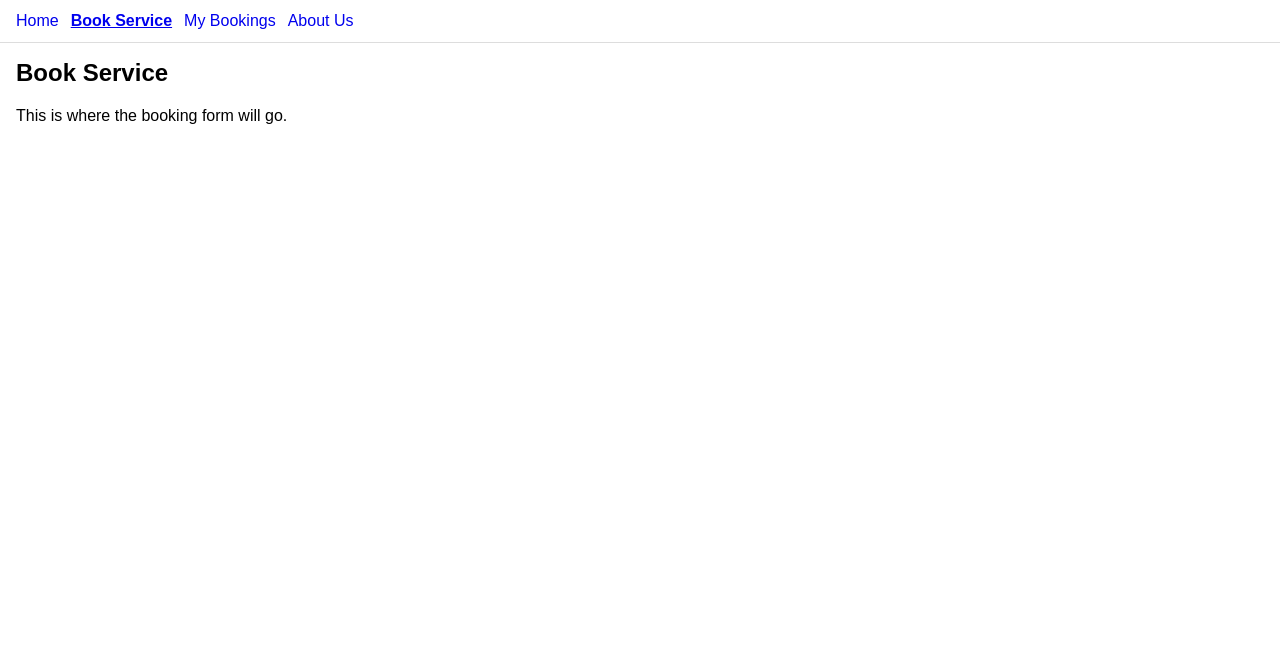
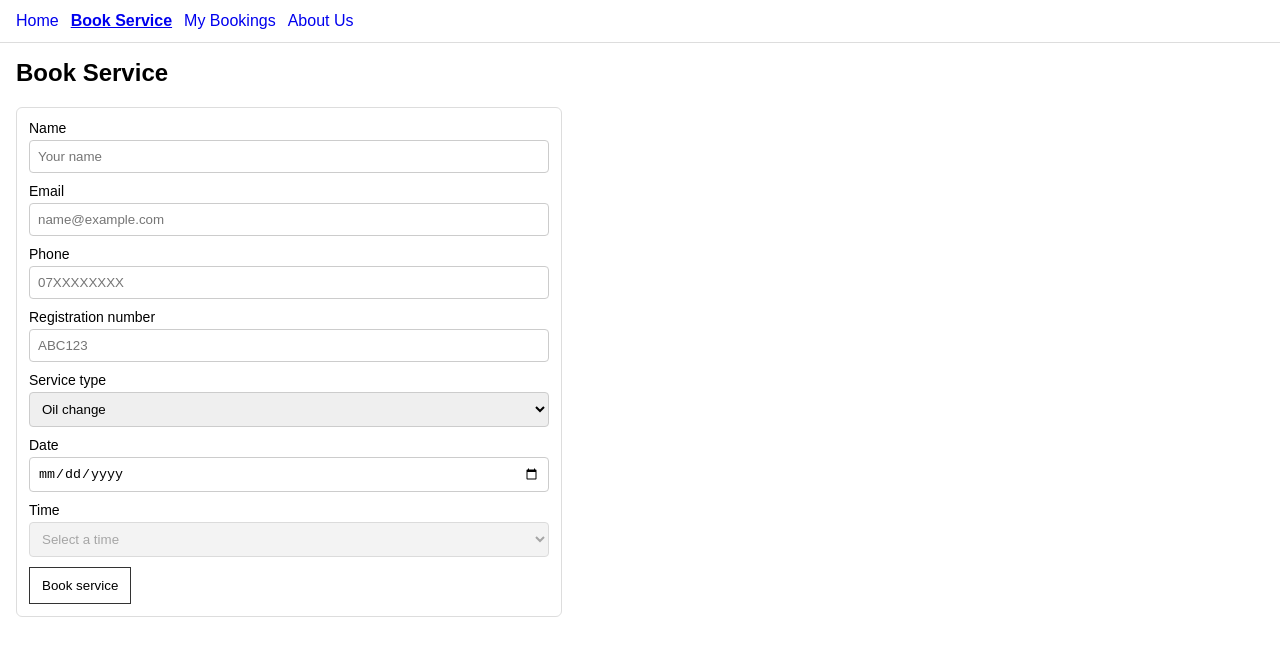
Before and after one commit to Sam-Razavi/Tire-Car-Store, a Vue app in the folder Tire-Car-Store/: page /book-service in a window 1280 px wide. Shown: the top 656 px of the page. Built offline with nearby package versions, Linux system fonts and the light colour scheme.

Commit message:
Add booking form with available and occupied times

```diff
--- a/Tire-Car-Store/src/views/BookServiceView.vue
+++ b/Tire-Car-Store/src/views/BookServiceView.vue
@@ -1,6 +1,245 @@
+<script setup>
+/*
+  BookServiceView.vue
+  This page contains the booking form.
+  Requirement: user must be able to book a service with name, email, phone, regNr, date and time,
+  and choose service type. Also show available vs occupied times.
+*/
+
+import { ref, computed } from "vue";
+import { useBookingStore } from "../stores/bookingStore";
+
+const bookingStore = useBookingStore();
+
+// ---- Form fields ----
+const name = ref("");
+const email = ref("");
+const phone = ref("");
+const regNr = ref("");
+
+const serviceType = ref("Oil change"); // default value
+const selectedDate = ref(""); // YYYY-MM-DD from <input type="date">
+const selectedTime = ref(""); // from select dropdown
+
+// Service types required in the assignment (examples)
+const serviceTypes = [
+  "Oil change",
+  "Brake adjustment",
+  "Full service",
+  "Tire change",
+];
+
+// Simple time slots (student-friendly)
+const timeSlots = [
+  "09:00",
+  "10:00",
+  "11:00",
+  "12:00",
+  "13:00",
+  "14:00",
+  "15:00",
+  "16:00",
+];
+
+// Find bookings for the selected date
+const bookingsForSelectedDate = computed(() => {
+  if (!selectedDate.value) return [];
+  return bookingStore.bookings.filter((b) => b.date === selectedDate.value);
+});
+
+// Occupied times on that date (ignore cancelled to make times free again)
+const occupiedTimes = computed(() => {
+  return bookingsForSelectedDate.value
+    .filter((b) => b.status !== "cancelled")
+    .map((b) => b.time);
+});
+
+// Available times = all slots minus occupied
+const availableTimes = computed(() => {
+  return timeSlots.filter((t) => !occupiedTimes.value.includes(t));
+});
+
+// Simple validation (keep it basic)
+function isFormValid() {
+  return (
+    name.value.trim() !== "" &&
+    email.value.trim() !== "" &&
+    phone.value.trim() !== "" &&
+    regNr.value.trim() !== "" &&
+    serviceType.value.trim() !== "" &&
+    selectedDate.value.trim() !== "" &&
+    selectedTime.value.trim() !== ""
+  );
+}
+
+// Submit booking
+function submitBooking() {
+  if (!isFormValid()) {
+    alert("Please fill in all fields.");
+    return;
+  }
+
+  // Create a booking object (store will add id/status/performedAction)
+  const newBooking = {
+    name: name.value.trim(),
+    email: email.value.trim(),
+    phone: phone.value.trim(),
+    regNr: regNr.value.trim().toUpperCase(),
+    serviceType: serviceType.value,
+    date: selectedDate.value,
+    time: selectedTime.value,
+  };
+
+  // Add booking to store (save is simulated with alert inside the store)
+  bookingStore.addBooking(newBooking);
+
+  // Reset form (student-like)
+  name.value = "";
+  email.value = "";
+  phone.value = "";
+  regNr.value = "";
+  serviceType.value = "Oil change";
+  selectedDate.value = "";
+  selectedTime.value = "";
+}
+</script>
+
 <template>
   <section>
     <h1>Book Service</h1>
-    <p>This is where the booking form will go.</p>
+
+    <form class="form" @submit.prevent="submitBooking">
+      <div class="field">
+        <label>Name</label>
+        <input v-model="name" type="text" placeholder="Your name" />
+      </div>
+
+      <div class="field">
+        <label>Email</label>
+        <input v-model="email" type="email" placeholder="name@example.com" />
+      </div>
+
+      <div class="field">
+        <label>Phone</label>
+        <input v-model="phone" type="tel" placeholder="07XXXXXXXX" />
+      </div>
+
+      <div class="field">
+        <label>Registration number</label>
+        <input v-model="regNr" type="text" placeholder="ABC123" />
+      </div>
+
+      <div class="field">
+        <label>Service type</label>
+        <select v-model="serviceType">
+          <option v-for="s in serviceTypes" :key="s" :value="s">
+            {{ s }}
+          </option>
+        </select>
+      </div>
+
+      <div class="field">
+        <label>Date</label>
+        <!-- This counts as a simple "calendar" selection -->
+        <input v-model="selectedDate" type="date" />
+      </div>
+
+      <div class="field">
+        <label>Time</label>
+        <select v-model="selectedTime" :disabled="!selectedDate">
+          <option value="" disabled>Select a time</option>
+
+          <!-- Only show available times in the dropdown -->
+          <option v-for="t in availableTimes" :key="t" :value="t">
+            {{ t }}
+          </option>
+        </select>
+
+        <p v-if="selectedDate && availableTimes.length === 0" class="small">
+          No available times for this date. Please choose another date.
+        </p>
+      </div>
+
+      <button class="btn" type="submit">Book service</button>
+    </form>
+
+    <div v-if="selectedDate" class="timesBox">
+      <h2>Times for {{ selectedDate }}</h2>
+
+      <div class="timesGrid">
+        <div>
+          <h3>Available times</h3>
+          <ul>
+            <li v-for="t in availableTimes" :key="'a-' + t">{{ t }}</li>
+          </ul>
+        </div>
+
+        <div>
+          <h3>Occupied times</h3>
+          <ul>
+            <li v-for="t in occupiedTimes" :key="'o-' + t">{{ t }}</li>
+          </ul>
+          <p v-if="occupiedTimes.length === 0" class="small">No occupied times.</p>
+        </div>
+      </div>
+    </div>
   </section>
 </template>
+
+<style scoped>
+/* Simple student-like styling */
+.form {
+  max-width: 520px;
+  border: 1px solid #ddd;
+  padding: 12px;
+  border-radius: 6px;
+}
+
+.field {
+  display: flex;
+  flex-direction: column;
+  margin-bottom: 10px;
+}
+
+label {
+  font-size: 14px;
+  margin-bottom: 4px;
+}
+
+input,
+select {
+  padding: 8px;
+  border: 1px solid #ccc;
+  border-radius: 4px;
+}
+
+.btn {
+  padding: 10px 12px;
+  border: 1px solid #333;
+  background: #fff;
+  cursor: pointer;
+}
+
+.small {
+  font-size: 13px;
+  margin-top: 6px;
+}
+
+.timesBox {
+  margin-top: 16px;
+  max-width: 700px;
+  border: 1px solid #ddd;
+  padding: 12px;
+  border-radius: 6px;
+}
+
+.timesGrid {
+  display: grid;
+  grid-template-columns: 1fr 1fr;
+  gap: 16px;
+}
+
+ul {
+  padding-left: 18px;
+}
+</style>
```
